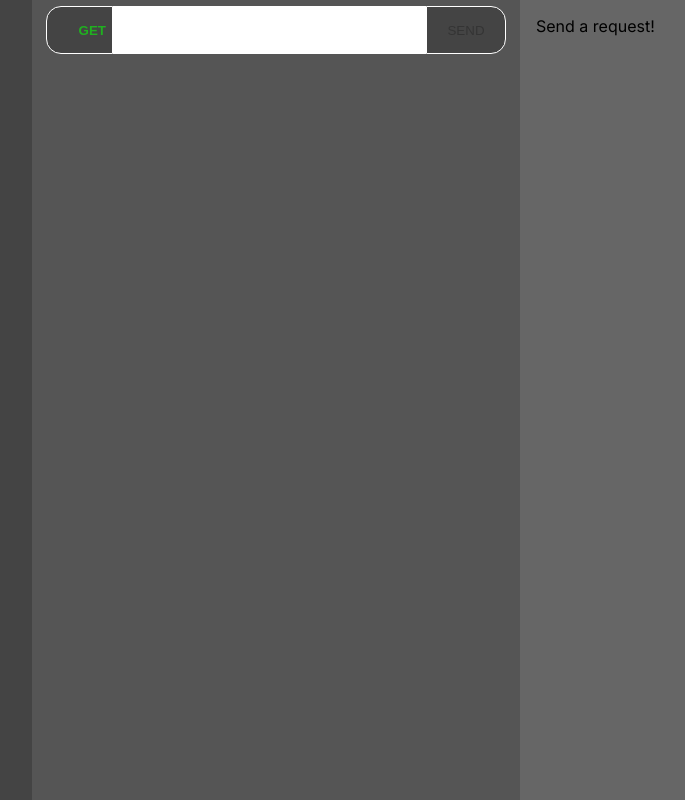
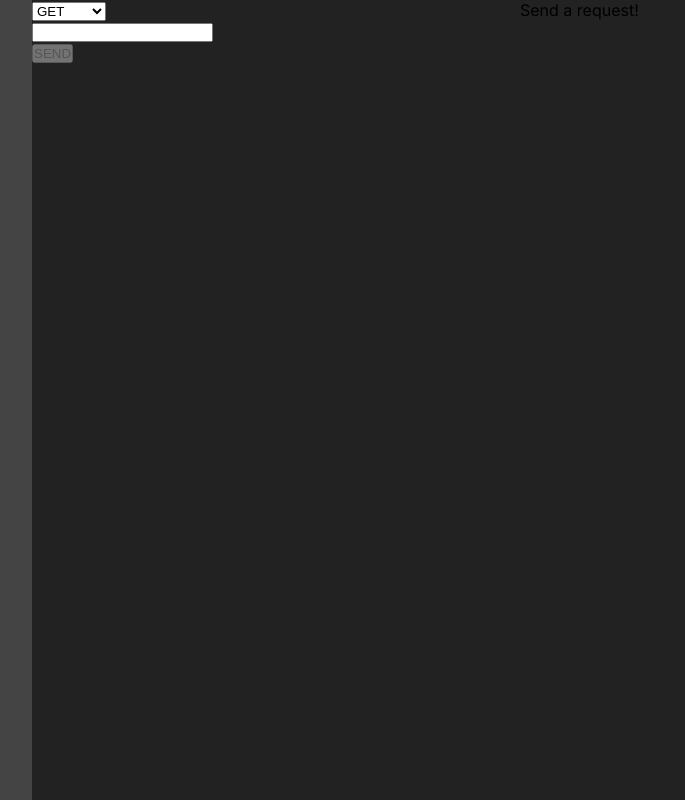
Before and after one commit to ViddeM/requeste-rs, a Next.js app: page / in a window 1280 px wide. Shown: the whole page, without its empty margins (272-957 px from the left). Built offline with nearby package versions, Linux system fonts and the light colour scheme.

Commit message:
Replace css with scss

```diff
--- a/package.json
+++ b/package.json
@@ -20,6 +20,7 @@
     "@types/react-dom": "latest",
     "eslint": "latest",
     "eslint-config-next": "latest",
+    "sass": "^1.68.0",
     "typescript": "latest"
   }
 }
--- a/src/app/layout.tsx
+++ b/src/app/layout.tsx
@@ -1,4 +1,4 @@
-import "./globals.css";
+import "./globals.scss";
 import type { Metadata } from "next";
 import { Inter } from "next/font/google";
 
--- a/src/app/page.module.css
+++ /dev/null
@@ -1,107 +0,0 @@
-.main {
-  display: grid;
-  flex-direction: row;
-  min-height: 100vh;
-  align-items: stretch;
-  background-color: #222222;
-
-  grid-template-columns: 19rem minmax(0, 0.5fr) minmax(0, 0.5fr);
-}
-
-.menuBar {
-  background-color: #444444;
-}
-
-
-.requestContainer {
-  display: flex;
-  flex-direction: column;
-  align-items: stretch;
-  background-color: #555555;
-}
-
-.responseContainer {
-  display: flex;
-  flex-direction: column;
-  padding: 1rem;
-  background-color: #666666;
-}
-
-.urlContainer {
-  margin: 0 8px;
-  max-height: 60px;
-  flex: 1;
-  display: flex;
-  flex-direction: row;
-}
-
-.urlInputContainer {
-  flex: 1;
-  display: flex;
-  flex-direction: row;
-}
-
-.urlInput {
-  flex: 1;
-  margin: 0;
-}
-
-.methodDropdown {
-  appearance: none;
-  margin: 6px 0 6px 6px;
-  border: 1px solid white;
-  border-top-left-radius: 15px;
-  border-bottom-left-radius: 15px;
-  border-top-right-radius: 0;
-  border-bottom-right-radius: 0;
-  padding: 6px;
-  text-align: right;
-  font-weight: bolder;
-  background-color: #444444;
-}
-
-.methodDropdownGET {
-  color: #20B020;
-}
-
-.methodDropdownPOST {
-  color: orange;
-}
-
-.methodDropdownPUT {
-  color: #D060D0;
-}
-
-.methodDropdownDELETE {
-  color: #FF4040;
-}
-
-.methodDropdownOPTION {
-  color: #8080FF;
-}
-
-.methodDropdownHEAD {
-  color: lightblue;
-}
-
-.urlInput {
-  flex: 1;
-  margin: 6px 0;
-  border: 1px solid white;
-  padding: 0 12px;
-}
-
-.sendRequestButton {
-  margin: 6px 6px 6px 0;
-  border: 1px solid white;
-  border-top-right-radius: 15px;
-  border-bottom-right-radius: 15px;
-  border-top-left-radius: 0;
-  border-bottom-left-radius: 0;
-  width: 80px;
-  background-color: #444444;
-}
-
-.requestMethod {
-  margin-left: 5px;
-}
--- /dev/null
+++ b/src/app/page.module.scss
@@ -0,0 +1,13 @@
+.main {
+  display: grid;
+  flex-direction: row;
+  min-height: 100vh;
+  align-items: stretch;
+  background-color: #222222;
+
+  grid-template-columns: 19rem minmax(0, 0.5fr) minmax(0, 0.5fr);
+}
+
+.menuBar {
+  background-color: #444444;
+}
--- a/src/app/page.tsx
+++ b/src/app/page.tsx
@@ -1,9 +1,9 @@
 "use client";
 
 import { useState } from "react";
-import styles from "./page.module.css";
 import { invoke } from "@tauri-apps/api/tauri";
 import { ResponseView } from "@/components/response/ResponseView";
+import styles from "./page.module.scss";
 import { Response } from "@/types/response";
 
 enum Method {
```
Also changed, not shown: src/app/globals.scss (renamed from src/app/globals.css), 1 other file (tests, documents, lock files or other folders).
